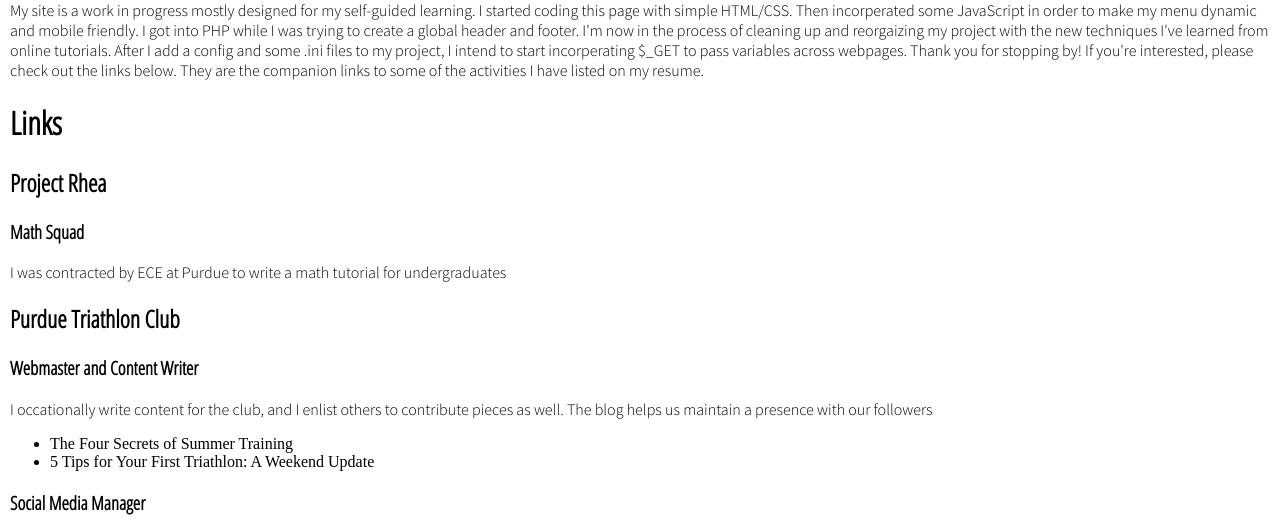
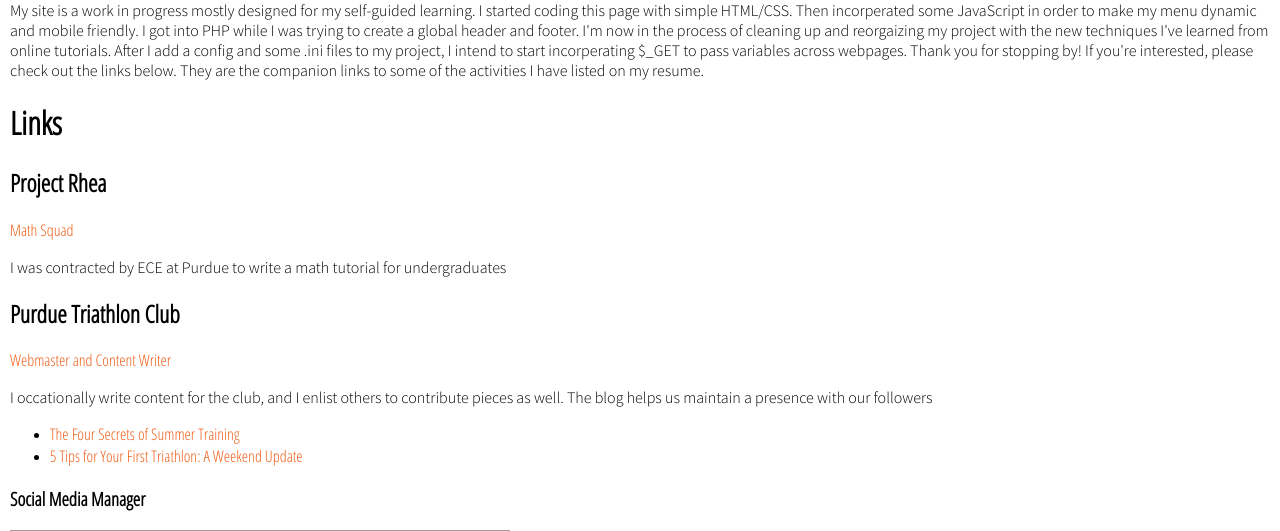
Before and after one commit to nicole-brewer/my-first-website, a PHP site: page / in a window 1280 px wide. Shown: the part 127-658 px from the top of the page. Run offline with PHP 8.4, Linux system fonts and the light colour scheme; grey boxes are pictures that could not be loaded.

Commit message:
ichanged links

```diff
--- a/web/index.php
+++ b/web/index.php
@@ -18,16 +18,16 @@
 
 <h1>Links</h1>
   <h2>Project Rhea</h2>
-  <h3 href="https://www.projectrhea.org/rhea/index.php/Math_squad">Math Squad</h3>
+  <a href="https://www.projectrhea.org/rhea/index.php/Math_squad">Math Squad</a>
   <p>I was contracted by ECE at Purdue to write a math tutorial for undergraduates</p>
   <h2>Purdue Triathlon Club</h2>
-  <h3 href="http://purduetri.wixsite.com/triclub">Webmaster and Content Writer</h3>
+  <a href="http://purduetri.wixsite.com/triclub">Webmaster and Content Writer</a>
   <p>I occationally write content for the club, and I enlist others to contribute pieces as well. The blog helps us maintain a presence with our followers</p>
-  <ul><li href="http://purduetri.wixsite.com/triclub/single-post/2017/06/09/The-4-Secrets-of-Summer-Training">The Four Secrets of Summer Training</li>
-    <li href="http://purduetri.wixsite.com/triclub/single-post/2017/06/16/5-Tips-for-Your-First-Triathlon-A-Weekend-Update">5 Tips for Your First Triathlon: A Weekend Update</li></ul>
+  <ul><li><a href="http://purduetri.wixsite.com/triclub/single-post/2017/06/09/The-4-Secrets-of-Summer-Training">The Four Secrets of Summer Training</a></li>
+    <li><a href="http://purduetri.wixsite.com/triclub/single-post/2017/06/16/5-Tips-for-Your-First-Triathlon-A-Weekend-Update">5 Tips for Your First Triathlon: A Weekend Update</a></li></ul>
   <h3 href="https://www.facebook.com/purduetriathlon/">Social Media Manager</h3>
   <iframe src="https://www.facebook.com/plugins/post.php?href=https%3A%2F%2Fwww.facebook.com%2Fpurduetriathlon%2Fposts%2F10155040145932661%3A0&width=500" width="500" height="485" style="border:none;overflow:hidden" scrolling="no" frameborder="0" allowTransparency="true"></iframe>
-  <h3>Strava</h3>
+  <h3>Triathlon Training</h3>
   <p>As a collegiate triathlete, I train all year with Run Club and Triathlon Club!</p>
   <iframe height='454' width='300' frameborder='0' allowtransparency='true' scrolling='no' src='https://www.strava.com/athletes/13268500/latest-rides/b6b34ae34904954d2026f3e9230cb21048d4b37b'></iframe>
 
```
